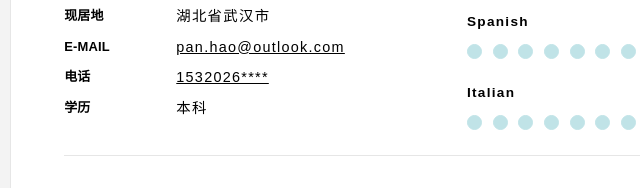
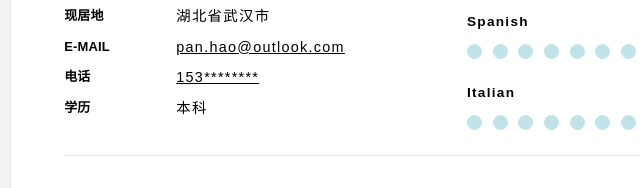
Before and after one commit to panhao129/panhao129.github.io, a plain HTML site: page index.html in a window 1280 px wide. Shown: the part 498-686 px from the top of the page, 304-944 px from the left. Drawn offline with Linux system fonts and the light colour scheme; some packages are replaced by stand-ins of ours; a script that the page names is missing; files whose address does not match are found by name.

Commit message:
Update index.html

```diff
--- a/index.html
+++ b/index.html
@@ -131,7 +131,7 @@
                         <dd><a href="mailto:pan.hao@outlook.com" target="_blank">pan.hao@outlook.com</a></dd>
 
                         <dt class="text-upper">电话</dt>
-                        <dd><a href="tel:1532026****" target="_blank">1532026****</a></dd>
+                        <dd><a href="tel:153" target="_blank">153********</a></dd>
 
                         <dt class="text-upper">学历</dt>
                         <dd>本科</dd>
```
